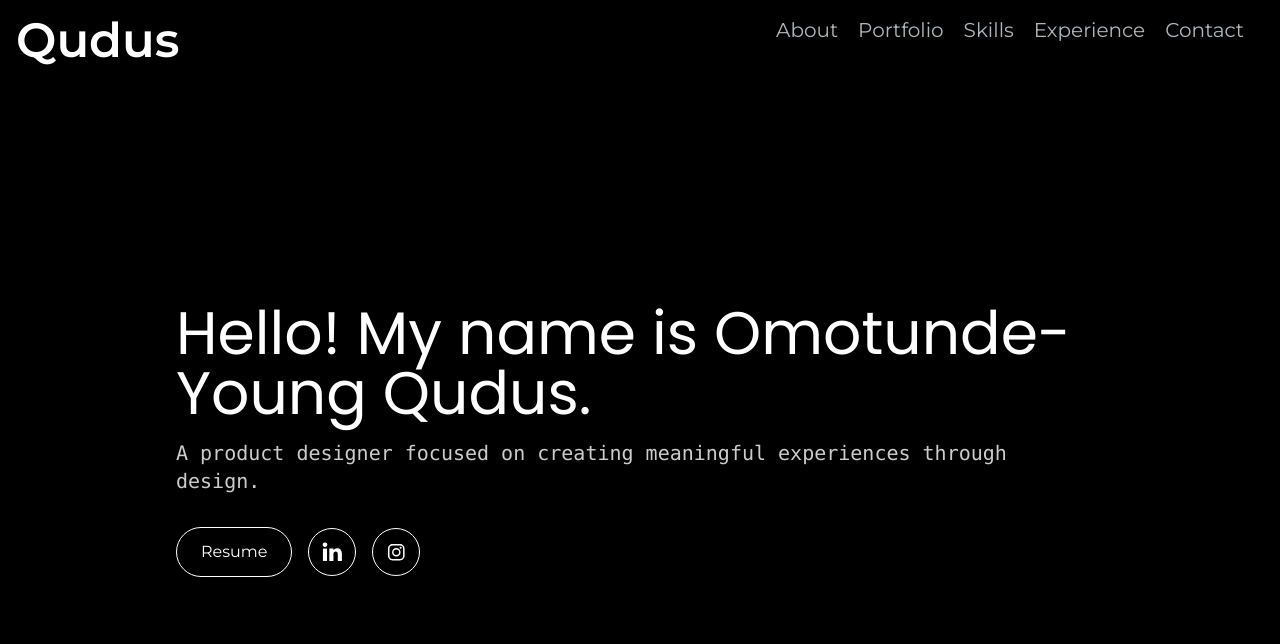
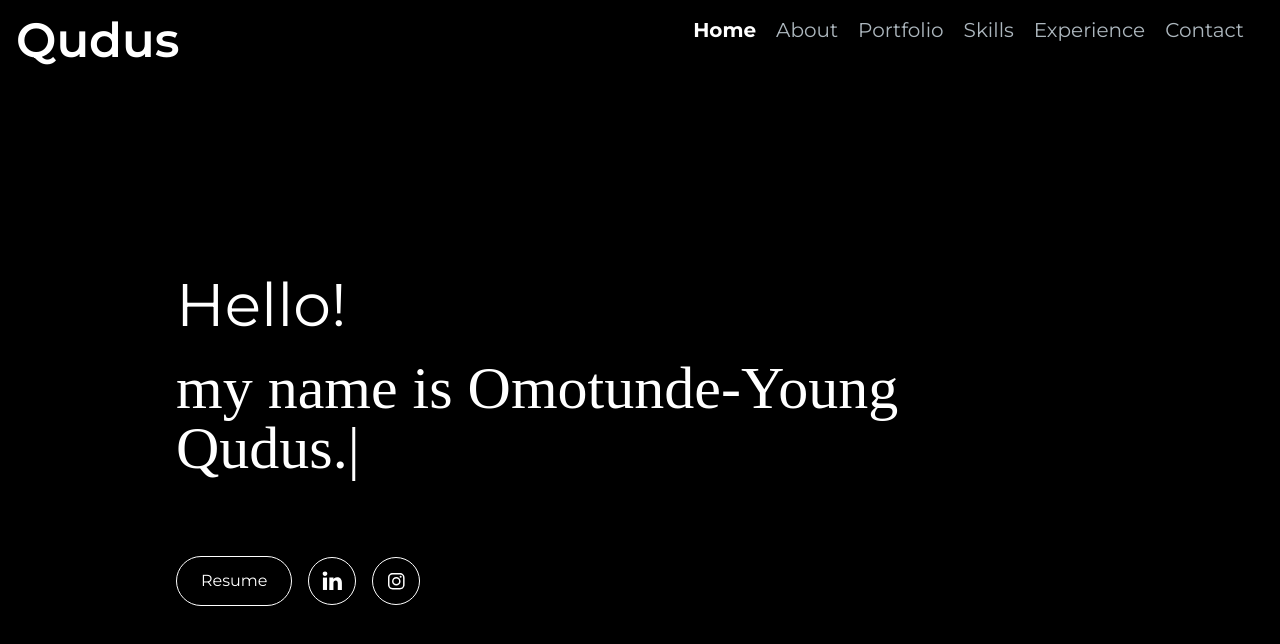
Before and after one commit to OluwafisayoIbrahim/QudusYoung, a Next.js app: page / in a window 1280 px wide. Shown: the top 644 px of the page. Built offline with nearby package versions, Linux system fonts and the light colour scheme.

Commit message:
Added type animation

```diff
--- a/package.json
+++ b/package.json
@@ -13,7 +13,8 @@
     "next": "15.1.3",
     "react": "^19.0.0",
     "react-dom": "^19.0.0",
-    "react-icons": "^5.4.0"
+    "react-icons": "^5.4.0",
+    "react-type-animation": "^3.2.0"
   },
   "devDependencies": {
     "@eslint/eslintrc": "^3",
--- /dev/null
+++ b/src/app/assets/Typewriter.js
@@ -0,0 +1,36 @@
+import React from "react";
+import { TypeAnimation } from "react-type-animation";
+
+const Typewriter = () => {
+  return (
+    <div className="w-full">
+      <TypeAnimation
+        sequence={[
+          "my name is Omotunde-Young Qudus.",
+          5000,
+          "I am a Digital Strategist.",
+          5000,
+          "I am a Social Media Strategist.",
+          5000,
+          "I am a Performance Marketer.",
+          5000,
+        ]}
+        wrapper="div"
+        speed={50}
+        repeat={Infinity}
+        className="text-4xl lg:text-6xl"
+        cursor={true}
+        style={{
+          display: 'inline-block',
+          whiteSpace: 'pre-line',
+          minHeight: '2.5em',
+          width: '100%',
+          fontFamily: "font-montserrat",
+          marginTop: "7px",
+        }}
+      />
+    </div>
+  );
+};
+
+export default Typewriter;
--- a/src/app/components/Sidebar.js
+++ b/src/app/components/Sidebar.js
@@ -12,6 +12,7 @@ const Sidebar = () => {
 
   const navItems = useMemo(
     () => [
+      { name: "Home", path: "#home"},
       { name: "About", path: "#about" },
       { name: "Portfolio", path: "#portfolio" },
       { name: "Skills", path: "#skills" },
--- a/src/app/layout.js
+++ b/src/app/layout.js
@@ -14,8 +14,8 @@ const montserrat = Montserrat({
 });
 
 export const metadata = {
-  title: "Qudus Young",
-  description: "Generated by create next app",
+  title: "Omotunde-Young Qudus",
+  description: "Hello! My name is Omotunde-Young Qudus, I am a Digital Strategist, Social Media Strategist and a Performance Marketer",
 };
 
 export default function RootLayout({ children }) {
--- a/src/app/page.js
+++ b/src/app/page.js
@@ -1,21 +1,26 @@
+"use client"
 import React from 'react'
 import Sidebar from './components/Sidebar';
 import SocialLinks from './components/SocialLinks';
 import Link from 'next/link';
+import Typewriter from './assets/Typewriter';
 
 const page = () => {
   return (
-    <main className="min-h-screen bg-black p-6 lg:p-12 flex">
+    <main className="min-h-screen bg-black p-6 lg:p-12 flex"  id="#home">
       {/* Sidebar Component */}
       <Sidebar />
 
       <div className="flex flex-col justify-center max-w-4xl mx-auto ml-4 lg:ml-32 mt-20">
-        <h1 className="text-4xl lg:text-6xl text-white mb-4">
-          Hello! My name is Omotunde-Young Qudus.
+        <h1 className="text-4xl lg:text-6xl text-white mb-4 space-y-4">
+        <span className="text-white bg-clip-text bg-gradient-to-r from-primary-400 to-secondary-600">
+            Hello! {" "}
+          </span>
+          <br />
+          <div className="w-full overflow-hidden">
+            <Typewriter />
+          </div>
         </h1>
-        <p className="text-lg lg:text-xl text-white/80 font-mono">
-          A product designer focused on creating meaningful experiences through design.
-        </p>
         <div className="flex items-center mt-8 space-x-4">
         <button className="px-6 py-3 border border-white text-white rounded-full hover:bg-white/10 transition-colors w-auto">
           <Link href={"https://omotundeyoungqudus.tiiny.site/"}>
```
Also changed, not shown: 1 other file (tests, documents, lock files or other folders).
